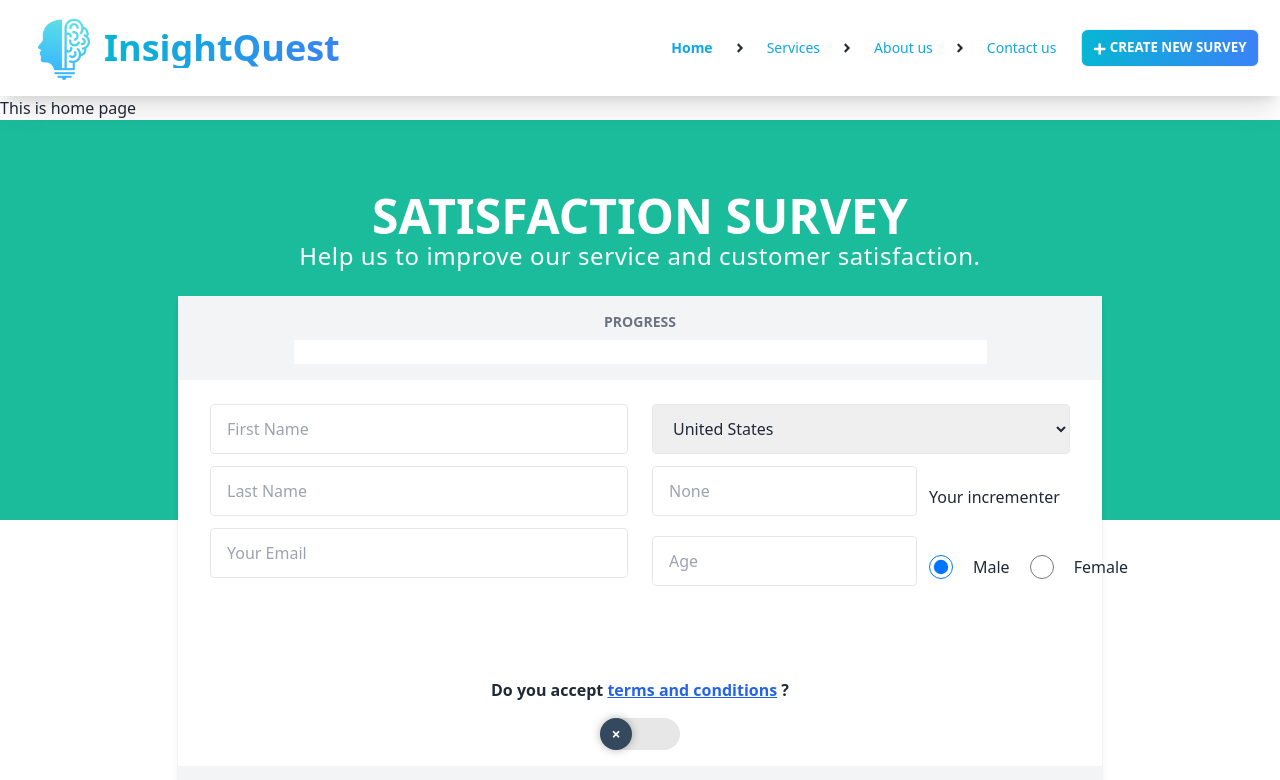
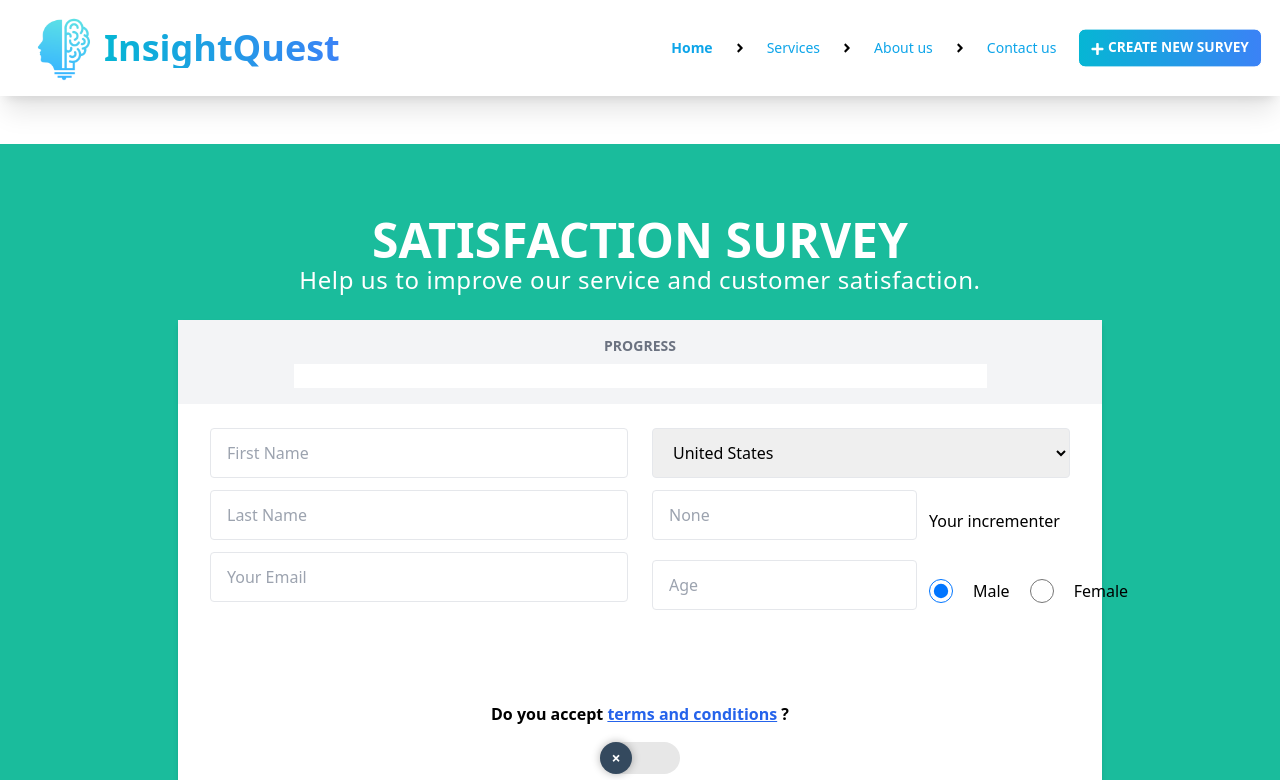
Before and after one commit to chandan-chandra-shil/insightquest, a React (Vite) app: page / in a window 1280 px wide. Shown: the top 780 px of the page. Built offline with nearby package versions, Linux system fonts and the light colour scheme.

Commit message:
fix homepage content

```diff
--- a/index.html
+++ b/index.html
@@ -1,5 +1,5 @@
 <!doctype html>
-<html lang="en">
+<html data-theme="emerald" lang="en">
   <head>
     <meta charset="UTF-8" />
     <link rel="icon" type="image/svg+xml" href="/vite.svg" />
--- a/src/pages/home/form/Form.css
+++ b/src/pages/home/form/Form.css
@@ -4,7 +4,6 @@
 
 .formBg{
     background-color: #1abc9c;
-    height: 50vh;
 }
 
 /* Hide the input */
--- a/src/pages/home/form/Form.jsx
+++ b/src/pages/home/form/Form.jsx
@@ -4,7 +4,7 @@ import {MdOutlineKeyboardArrowLeft, MdOutlineKeyboardArrowRight} from 'react-ico
 
 const Form = () => {
     return (
-        <div className='formBg p-6'>
+        <div className='formBg p-6 my-12'>
             <div className="lg:w-9/12 mx-auto my-12 h-4/6">
 
 <div className="text-center text-white">
--- a/src/pages/home/home/Home.jsx
+++ b/src/pages/home/home/Home.jsx
@@ -4,7 +4,6 @@ import Form from "../Form/Form";
 const Home = () => {
   return (
     <div>
-      <h2>This is home page</h2>
       <Form></Form>
 
     </div>
--- a/tailwind.config.js
+++ b/tailwind.config.js
@@ -1,8 +1,14 @@
 /** @type {import('tailwindcss').Config} */
 export default {
-  content: ["./index.html", "./src/**/*.{js,ts,jsx,tsx}"],
+  content: [
+    "./index.html",
+    "./src/**/*.{js,ts,jsx,tsx}",
+  ],
   theme: {
     extend: {},
   },
+  daisyui: {
+    themes: ["emarald"],
+  },
   plugins: [require("daisyui")],
-};
+}
```
